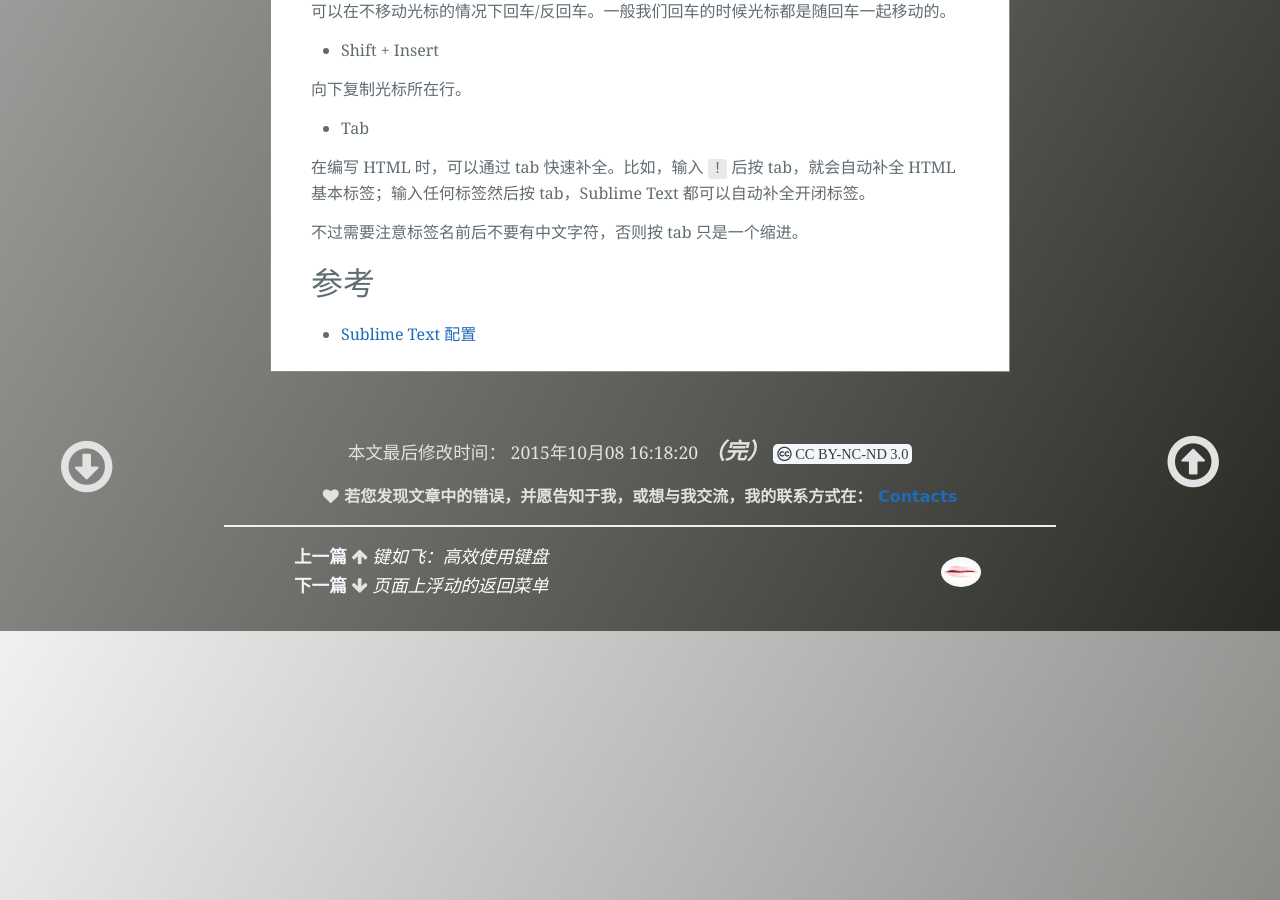
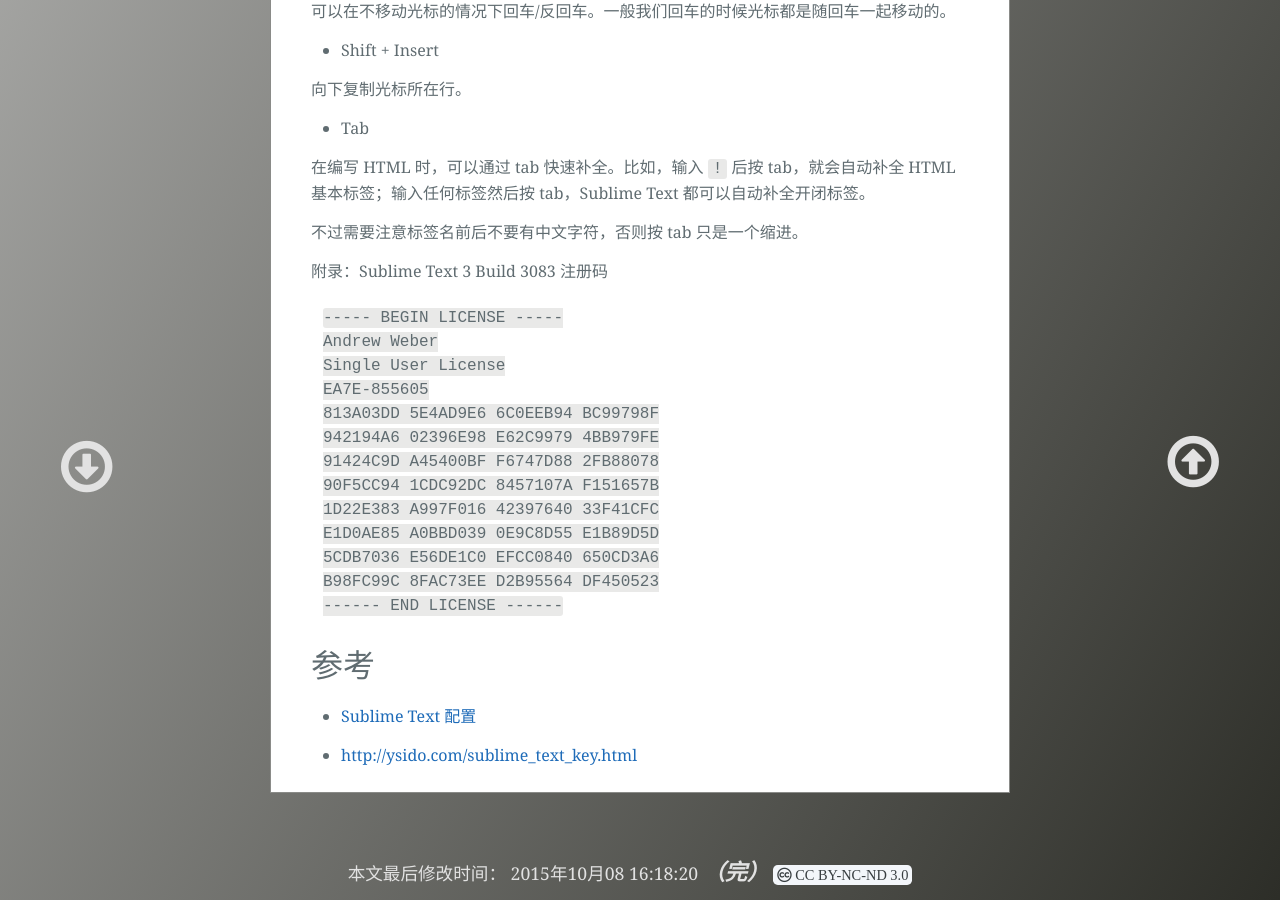
Before and after one commit to light-shadow/ckwongloy.github.io, a Jekyll site: the page built from _posts/2015-10-08-Sublime-Text-Experience.md, in a window 1280 px wide and 900 px high, scrolled down 2080 px. Built offline with Jekyll 4.4.1, drawn with Linux system fonts in a browser that asks for light colours; Markdown is read by kramdown in place of the engine named in the settings.

Commit message:
regular adding

````diff
--- a/_posts/2015-10-08-Sublime-Text-Experience.md
+++ b/_posts/2015-10-08-Sublime-Text-Experience.md
@@ -101,7 +101,27 @@
 
 不过需要注意标签名前后不要有中文字符，否则按 tab 只是一个缩进。
 
+附录：Sublime Text 3 Build 3083 注册码
+
+```
+----- BEGIN LICENSE -----
+Andrew Weber
+Single User License
+EA7E-855605
+813A03DD 5E4AD9E6 6C0EEB94 BC99798F
+942194A6 02396E98 E62C9979 4BB979FE
+91424C9D A45400BF F6747D88 2FB88078
+90F5CC94 1CDC92DC 8457107A F151657B
+1D22E383 A997F016 42397640 33F41CFC
+E1D0AE85 A0BBD039 0E9C8D55 E1B89D5D
+5CDB7036 E56DE1C0 EFCC0840 650CD3A6
+B98FC99C 8FAC73EE D2B95564 DF450523
+------ END LICENSE ------
+```
+
 参考
 -
 
 - [Sublime Text 配置](http://blog.csdn.net/hexrain/article/details/13997565)
+
+- <http://ysido.com/sublime_text_key.html>
````
Also changed, not shown: _posts/2014-03-05-Windows-Experience.md (+5 -0 lines), _posts/2015-09-09-Movie-Topic.md (+8 -0 lines), _posts/2015-11-09-Learn-Raspberry-Pi-With-Linux.md (+5 -0 lines), _posts/2015-11-14-File-Share.md (+2 -2 lines), _posts/2015-11-18-Web-Response-Design.md (added, +33 -0 lines), _posts/2015-11-22-Kali-On-Raspberry.md (added, +128 -0 lines), _posts/2015-12-04-Namespace-In-PHP.md (+12 -1 lines), 1 other file.
